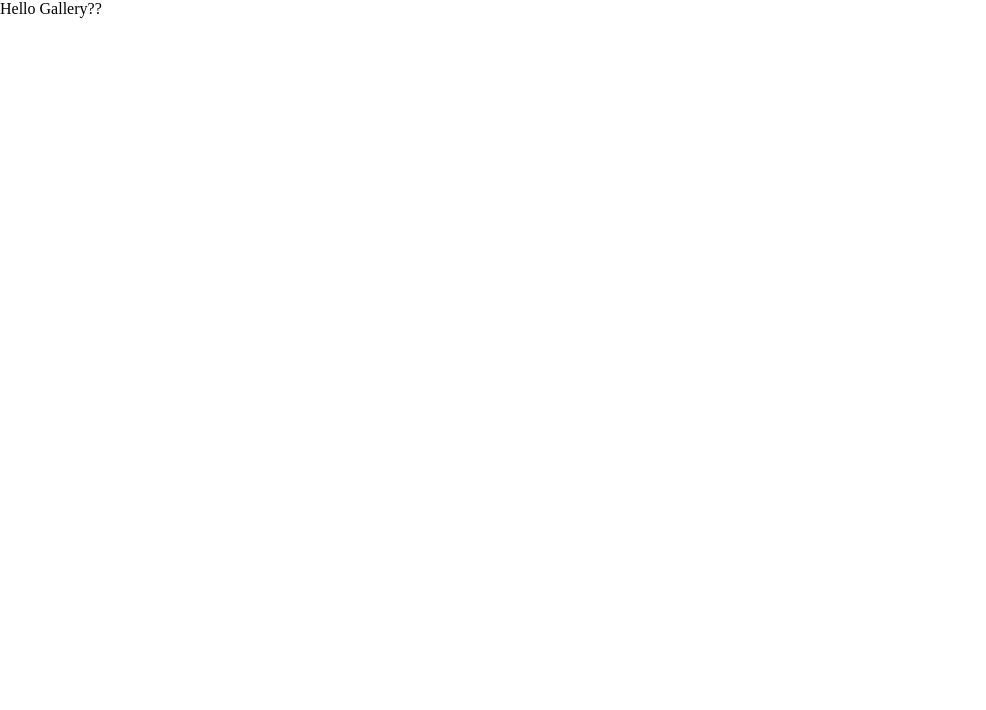
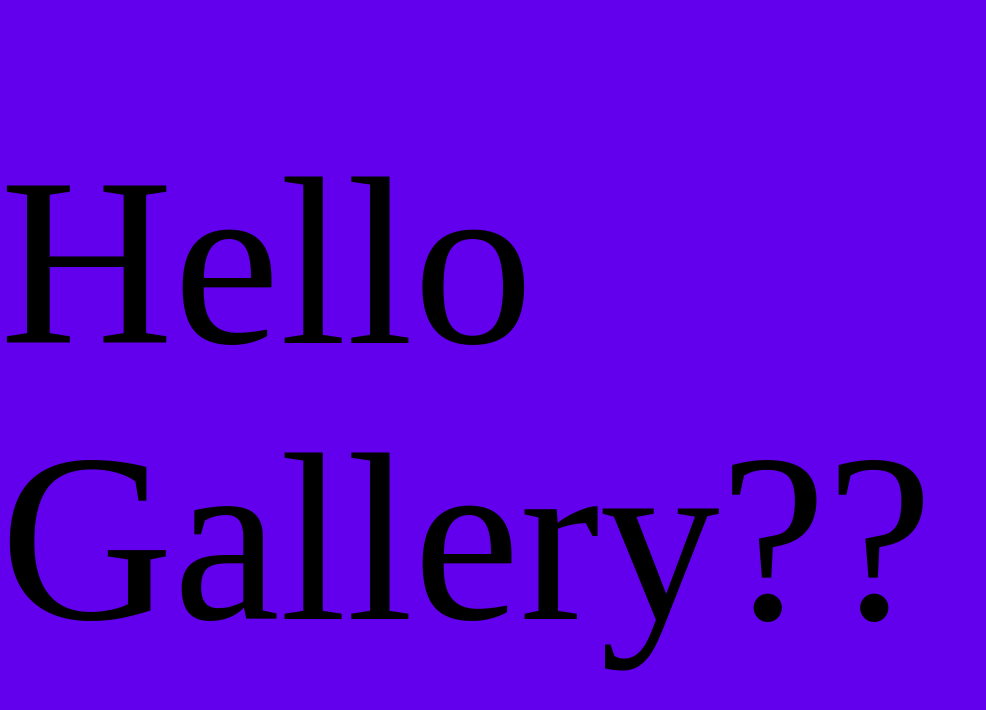
Before and after one commit to ajrfyd/bestGallery, a React (Create React App) app: page / in a window 1280 px wide. Shown: the top 710 px of the page, without its empty margins (0-986 px from the left). Built offline with nearby package versions, Linux system fonts and the light colour scheme.

Commit message:
Test of deploy

```diff
--- a/package.json
+++ b/package.json
@@ -9,6 +9,7 @@
     "react": "^17.0.2",
     "react-dom": "^17.0.2",
     "react-scripts": "5.0.0",
+    "styled-components": "^5.3.3",
     "web-vitals": "^2.1.4"
   },
   "scripts": {
--- a/src/App.js
+++ b/src/App.js
@@ -1,12 +1,24 @@
 import React from "react";
+import styled from "styled-components";
 
 function App() {
 
   return (
-    <div>
+    <Container>
       Hello Gallery??
-    </div>
+    </Container>
   )
 }
 
 export default App;
+
+// const col = 'black'
+const h = '30vh'
+const Container = styled.div`
+  display: flex;
+  align-items: center;
+  justify-content: center;
+  height: 100vh;
+  font-size: ${h};
+  background-color: #6200ee
+`
--- a/src/index.css
+++ b/src/index.css
@@ -2,6 +2,7 @@
   margin: 0;
   padding: 0;
   box-sizing: border-box;
+  background-color: #eee;
 }
 
 a {
```
Also changed, not shown: 2 other files (tests, documents, lock files or other folders).
